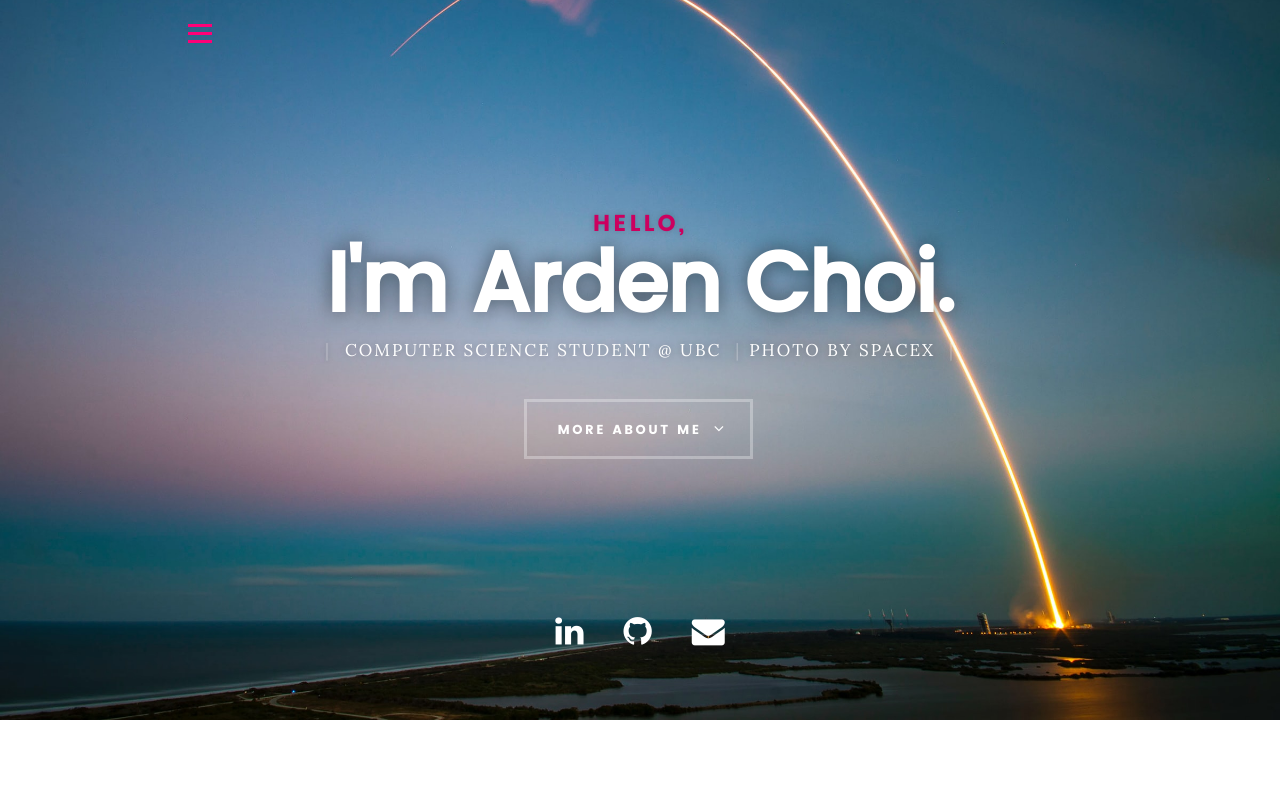
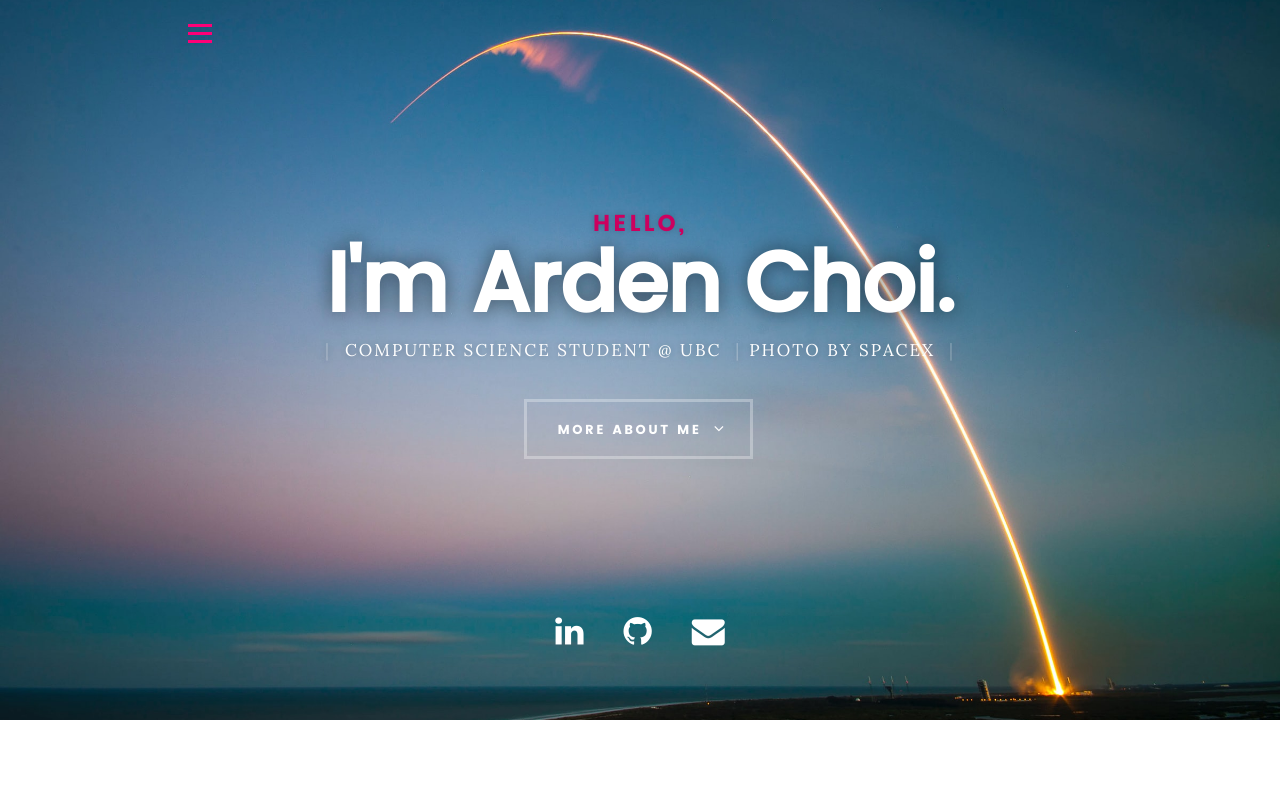
Before and after one commit to ardenysc/ardenysc.github.io, a Gatsby site: page / in a window 1280 px wide. Shown: the top 800 px of the page. Built offline with nearby package versions, Linux system fonts and the light colour scheme; Gatsby itself is replaced by a stand-in of ours; a web font is replaced by a local one.

Commit message:
image test

```diff
--- a/src/main.css
+++ b/src/main.css
@@ -1315,11 +1315,12 @@ header .logo a {
  * -------------------------------------------------------------------
  */
 #intro {
-	background: url(images/intro-bg.jpeg) no-repeat center bottom;
+	background: url(images/intro-bg.jpeg) no-repeat center;
+
 	-webkit-background-size: cover;
 	-moz-background-size: cover;
 	background-size: cover;
-	background-attachment: fixed;
+	/* background-attachment: fixed; */
 	width: 100%;
 	height: auto;
 	min-height: 720px;
```
